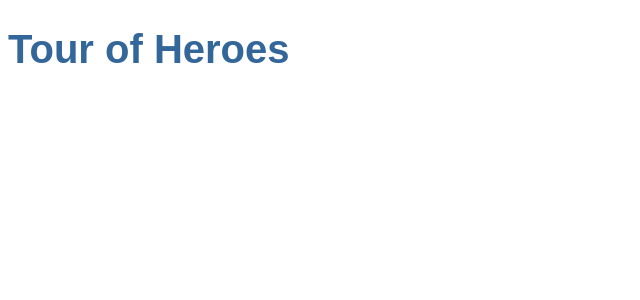
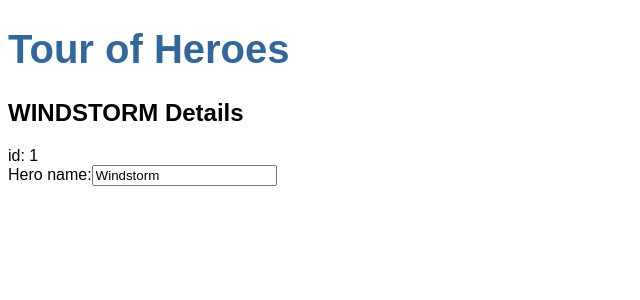
Before and after one commit to ponderfizzle/angular-tour-of-heroes, an Angular app: page / in a window 1280 px wide. Shown: the top 300 px of the page, without its empty margins (0-640 px from the left). Built offline with nearby package versions, Linux system fonts and the light colour scheme.

Commit message:
hero editor completed

```diff
--- a/src/app/app.component.html
+++ b/src/app/app.component.html
@@ -1 +1,2 @@
 <h1>{{title}}</h1>
+<app-heroes></app-heroes>
--- /dev/null
+++ b/src/app/components/heroes/heroes.component.html
@@ -0,0 +1,9 @@
+<div>
+  <h2>{{hero.name | uppercase}} Details</h2>
+  <div><span>id: </span>{{hero.id}}</div>
+  <label for="name">Hero name:</label>
+  <input type="text"
+         id="name"
+         [(ngModel)]="hero.name"
+         placeholder="name">
+</div>
--- /dev/null
+++ b/src/app/components/heroes/heroes.component.ts
@@ -0,0 +1,21 @@
+import { Component, OnInit } from '@angular/core';
+import { Hero } from 'src/app/interfaces/Hero';
+
+@Component({
+  selector: 'app-heroes',
+  templateUrl: './heroes.component.html',
+  styleUrls: ['./heroes.component.css']
+})
+export class HeroesComponent implements OnInit {
+
+  hero: Hero = {
+    id: 1,
+    name: 'Windstorm'
+  }
+
+  constructor() { }
+
+  ngOnInit(): void {
+  }
+
+}
--- /dev/null
+++ b/src/app/interfaces/Hero.ts
@@ -0,0 +1,7 @@
+export interface Hero {
+  // I don't like not prefacing an interface with an I but apparently that's wrong in Typescript?
+  // The tutorial states to do it this way so that is what is implemented.
+
+  id: number;
+  name: string;
+}
```
Also changed, not shown: src/app/app.module.ts (+6 -2 lines), src/app/components/heroes/heroes.component.css (added), 1 other file (tests, documents, lock files or other folders).
